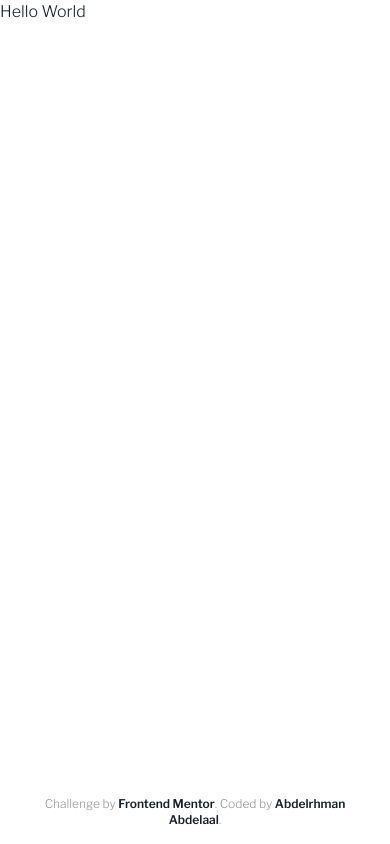
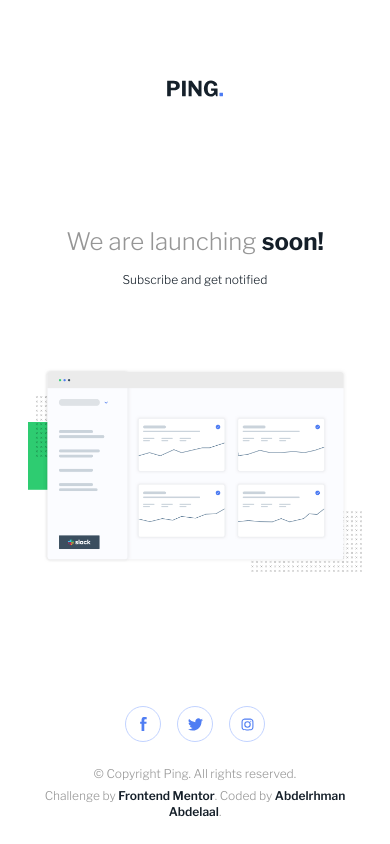
Before and after one commit to MrBlackvanta/ping-single-column-coming-soon-page, a Next.js app: page / in a window 390 px wide. Built offline with nearby package versions, Linux system fonts and the light colour scheme.

Commit message:
Build mobile layout: header, hero, and footer

```diff
--- a/src/app/globals.css
+++ b/src/app/globals.css
@@ -14,7 +14,7 @@
 
 @layer base {
   html {
-    @apply font-libre-franklin text-very-dark-blue;
+    @apply font-libre-franklin text-very-dark-blue font-light;
   }
 
   body {
@@ -34,6 +34,10 @@
   @apply text-very-dark-blue rounded-xs font-semibold;
 }
 
+@utility social-link {
+  @apply text-blue grid size-9 place-items-center rounded-full border border-pale-blue;
+}
+
 @utility shadow-button {
   box-shadow: 0px 5px 10px 2px rgba(76, 123, 243, 0.230414);
 }
--- a/src/app/page.tsx
+++ b/src/app/page.tsx
@@ -1,3 +1,28 @@
+import illustration from "@/assets/images/illustration-dashboard.png";
+import { LogoIcon } from "@/components/icons";
+import Image from "next/image";
+
 export default function Page() {
-  return <main className="flex-1">Hello World</main>;
+  return (
+    <>
+      <header className="mx-auto w-full max-w-160 px-7 pt-20 text-center">
+        <LogoIcon className="mx-auto block h-auto w-14" />
+      </header>
+      <main className="mx-auto flex w-full max-w-160 flex-1 flex-col items-center px-7 text-center">
+        <h1 className="text-gray mt-32 text-2xl leading-snug">
+          We are launching{" "}
+          <span className="text-very-dark-blue font-bold">soon!</span>
+        </h1>
+        <p className="mt-3.5 text-xs">Subscribe and get notified</p>
+        {/* SubscribeForm is added in step 5 */}
+        <Image
+          src={illustration}
+          alt="The Ping product dashboard previewing analytics charts"
+          sizes="(min-width: 1024px) 640px, 90vw"
+          priority
+          className="mt-20 h-auto w-full"
+        />
+      </main>
+    </>
+  );
 }
--- a/src/components/layout/footer.tsx
+++ b/src/components/layout/footer.tsx
@@ -1,6 +1,46 @@
+import { FacebookIcon, InstagramIcon, TwitterIcon } from "@/components/icons";
+
 export default function Footer() {
   return (
-    <footer className="text-gray w-full px-9 pb-4 text-center text-xs sm:text-sm">
+    <footer className="mx-auto flex w-full max-w-160 flex-col items-center gap-6 px-7 pt-20 pb-6 text-center">
+      <ul className="flex gap-4">
+        <li>
+          <a
+            href="https://www.facebook.com/"
+            className="social-link"
+            target="_blank"
+            rel="noopener noreferrer"
+            aria-label="Facebook"
+          >
+            <FacebookIcon />
+          </a>
+        </li>
+        <li>
+          <a
+            href="https://www.twitter.com/"
+            className="social-link"
+            target="_blank"
+            rel="noopener noreferrer"
+            aria-label="Twitter"
+          >
+            <TwitterIcon />
+          </a>
+        </li>
+        <li>
+          <a
+            href="https://www.instagram.com/"
+            className="social-link"
+            target="_blank"
+            rel="noopener noreferrer"
+            aria-label="Instagram"
+          >
+            <InstagramIcon />
+          </a>
+        </li>
+      </ul>
+      <div className="text-gray space-y-1.5 text-xs">
+        <p>&copy; Copyright Ping. All rights reserved.</p>
+        <p>
           Challenge by{" "}
           <a
             href="https://www.frontendmentor.io?ref=challenge"
@@ -20,6 +60,8 @@ export default function Footer() {
             Abdelrhman Abdelaal
           </a>
           .
+        </p>
+      </div>
     </footer>
   );
 }
```
Lines whose indentation alone changed are shown as unchanged.
